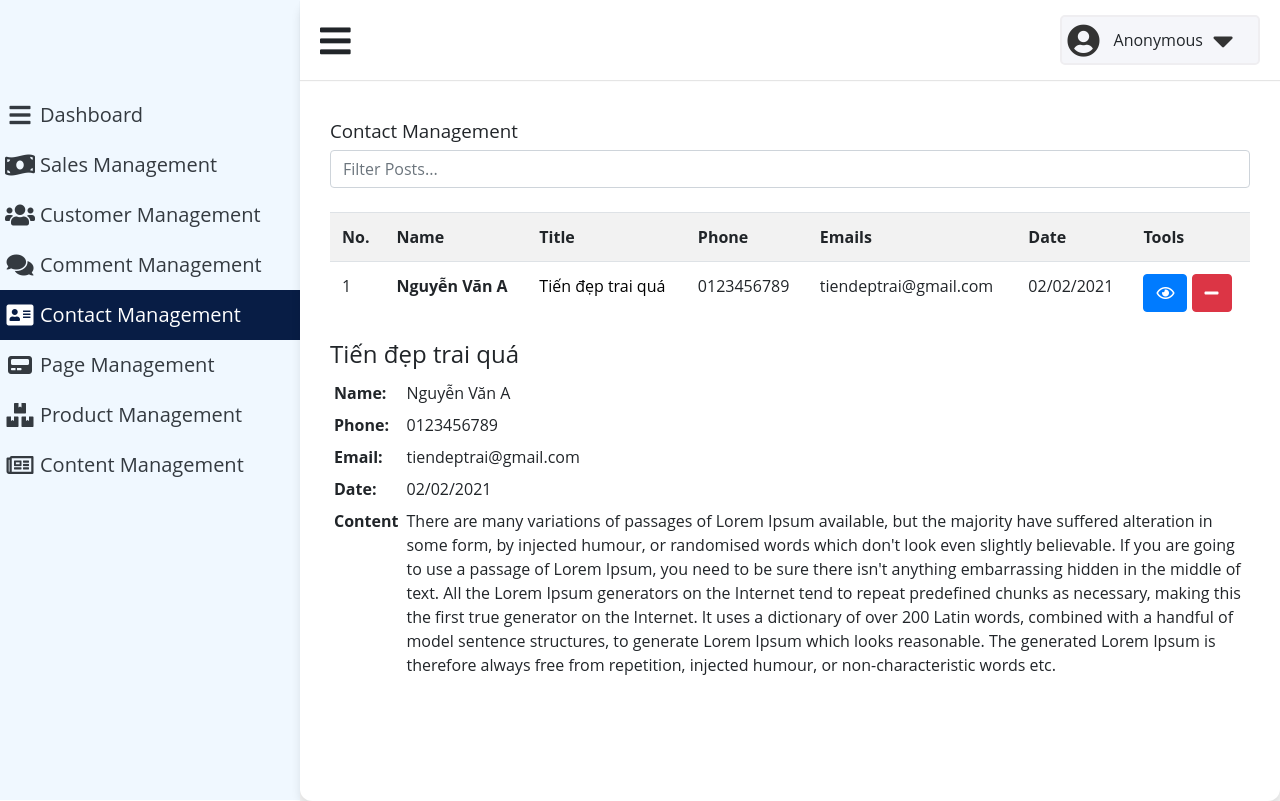
After one commit to andrewquang512/PHP-MVC-ecommerce, a PHP site: page /application/views/admin/contact_manage.php in a window 1280 px wide. The commit adds this page. Run offline with PHP 8.4, Linux system fonts and the light colour scheme; data that the repository does not hold is empty.

Commit message:
update contact, content, product manage

```diff
--- /dev/null
+++ b/application/views/admin/contact_manage.php
@@ -0,0 +1,81 @@
+<!DOCTYPE html>
+<html lang="en">
+    <?php include "./templates/header.php"; ?>
+    <body>
+        <?php include "./templates/sidebar.php"; ?>
+        <section id="section">
+            <?php include "./templates/navbar.php"; ?>
+            <div class="home-content" id="homecontent">
+                <div class="employee_list">
+                    <div class="panel panel-default">
+                        <div class="panel-heading main-color-bg title">
+                            <h3 class="panel-title">Contact Management</h3>
+                        </div>
+                        <div class="panel-body">
+                            <div class="row">
+                                <div class="col-md-12">
+                                    <input class="form-control" type="text" placeholder="Filter Posts...">
+                                </div>
+                            </div>
+                            <br>
+                            <table class="table table-striped table-hover">
+                                <tr>
+                                    <th>No.</th>
+                                    <th>Name</th>
+                                    <th>Title</th>
+                                    <th>Phone</th>
+                                    <th>Emails</th>
+                                    <th>Date</th>
+                                    <th>Tools</th>
+                                </tr>
+                                <tr>
+                                    <td>1</td>
+                                    <th>Nguyễn Văn A</th>
+                                    <td><a href="#" data-toggle="modal" data-target=".bd-example-modal-lg">Tiến đẹp trai quá</a></td>
+                                    <td>0123456789</td>
+                                    <td>tiendeptrai@gmail.com</td>
+                                    <td>02/02/2021</td>
+                                    <td>
+                                        <button class="btn btn-primary"><i class="far fa-eye"></i></button>
+                                        <button class="btn btn-danger"><i class="fas fa-minus"></i></button>
+                                    </td>
+                                </tr>
+                            </table>
+                            <div class="panel-body" >
+                                <h4>Tiến đẹp trai quá</h4>
+                                <div class="table-responsive">
+                                    <table class="table table-borderless mb-0">
+                                        <tbody>
+                                            <tr>
+                                                <th scope="row" class="p-1">Name:</th>
+                                                <td class="p-1">Nguyễn Văn A</td>
+                                            </tr>
+                                            <tr>
+                                                <th scope="row" class="p-1">Phone:</th>
+                                                <td class="p-1">0123456789</td>
+                                            </tr>
+                                            <tr>
+                                                <th scope="row" class="p-1">Email:</th>
+                                                <td class="p-1">tiendeptrai@gmail.com</td>
+                                            </tr>
+                                            <tr>
+                                                <th scope="row" class="p-1">Date:</th>
+                                                <td class="p-1">02/02/2021</td>
+                                            </tr>
+                                            <tr>
+                                                <th scope="row" class="p-1">Content</th>
+                                                <td class="p-1">There are many variations of passages of Lorem Ipsum available, but the majority have suffered alteration in some form, by injected humour, or randomised words which don't look even slightly believable. If you are going to use a passage of Lorem Ipsum, you need to be sure there isn't anything embarrassing hidden in the middle of text. All the Lorem Ipsum generators on the Internet tend to repeat predefined chunks as necessary, making this the first true generator on the Internet. It uses a dictionary of over 200 Latin words, combined with a handful of model sentence structures, to generate Lorem Ipsum which looks reasonable. The generated Lorem Ipsum is therefore always free from repetition, injected humour, or non-characteristic words etc.</td>
+                                            </tr>
+                                        </tbody>
+                                    </table>
+                                </div>
+                                <!-- COMMENT 1 - END -->
+                            </div>
+                        </div>
+                    </div>
+                </div>
+            </div>
+        </section>
+    </body>
+    <?php include "./templates/footer.php"; ?>
+</html>
--- a/application/views/admin/content_manage.php
+++ b/application/views/admin/content_manage.php
@@ -64,6 +64,11 @@
                                     </td>
                                 </tr>
                             </table>
+                            <div class="row">
+                                <div class="col-md-12">
+                                    <button class="btn btn-primary" data-toggle="modal" data-target=".bd-example-modal-lg">Add a new Post</button>
+                                </div>
+                            </div>
                         </div>
                     </div>
                 </div>
--- a/application/views/admin/templates/navbar.php
+++ b/application/views/admin/templates/navbar.php
@@ -17,6 +17,14 @@
         //echo 'Current page contains index.php';
         $title = "Customer Management";
     }
+    if (strpos($url, 'contact_management.php') == true) {
+        //echo 'Current page contains index.php';
+        $title = "Contact Management";
+    }
+    if (strpos($url, 'product_manage.php') == true) {
+        //echo 'Current page contains index.php';
+        $title = "Product Management";
+    }
     ?>
     <div class="sidebar-button">
         <i onclick="toogleMenu();" class="fas fa-bars"></i>
```
Also changed, not shown: application/views/admin/product_manage.php (added, +110 -0 lines), public/assets/css/admin/employee/styles.css (deleted).
